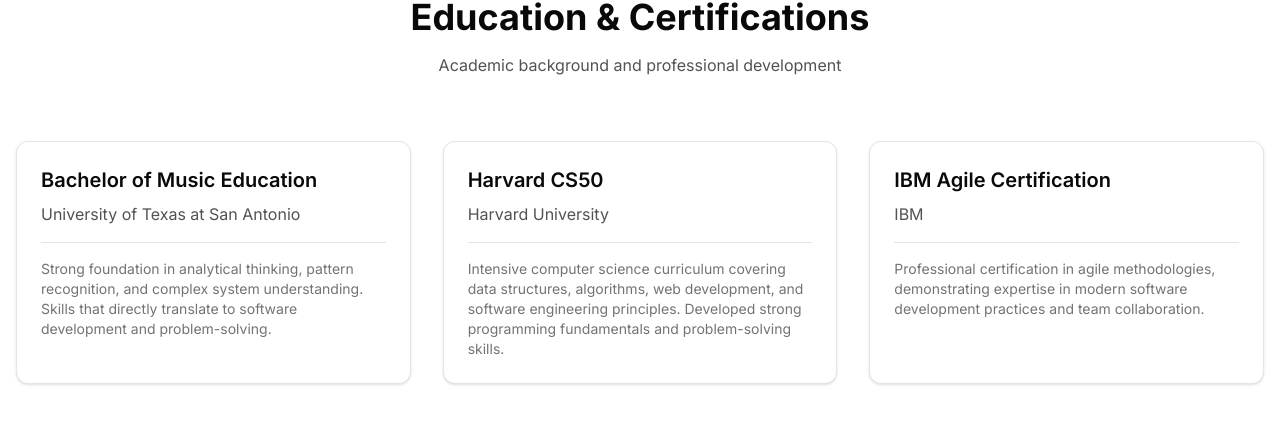
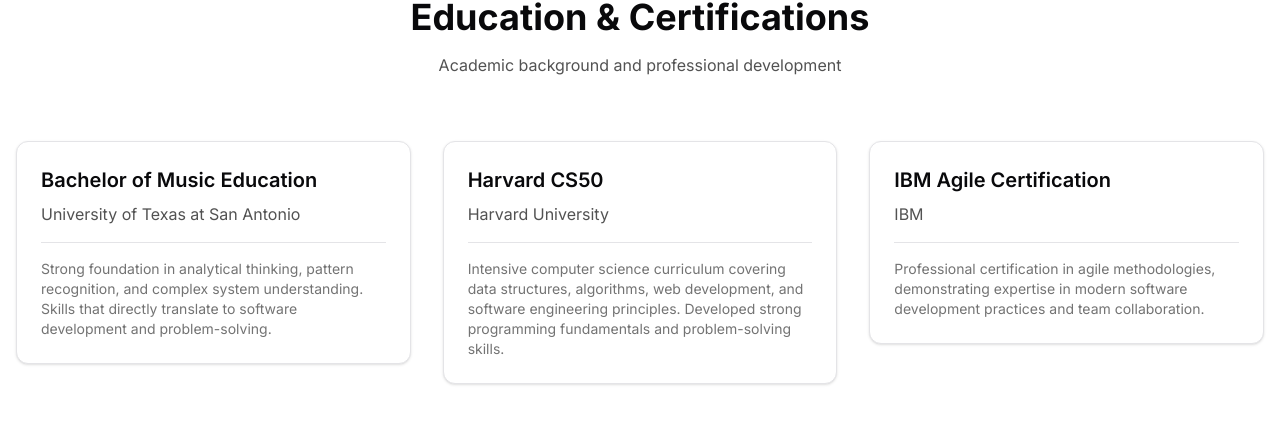
Before and after one commit to BlaineCowen/portfolio, a Next.js app: page / in a window 1280 px wide. Shown: the part 3584-4018 px from the top of the page. Built offline with nearby package versions, Linux system fonts and the light colour scheme.

Commit message:
fix scroll animation

```diff
--- a/app/page.tsx
+++ b/app/page.tsx
@@ -314,20 +314,12 @@
                 </h3>
                 <div className="grid grid-cols-2 md:grid-cols-4 gap-4">
                   {category.skills.map((skill) => (
-                    <motion.div
+                    <div
                       key={skill}
-                      initial={{ opacity: 0, scale: 0.8 }}
-                      whileInView={{ opacity: 1, scale: 1 }}
-                      whileHover={{
-                        scale: 1.05,
-                        backgroundColor: "rgb(245 245 245)",
-                      }}
-                      transition={{ duration: 0.2 }}
-                      viewport={{ once: true }}
-                      className="p-4 rounded-lg bg-white border border-neutral-200 hover:border-neutral-300 transition-all text-center shadow-sm cursor-default"
+                      className="p-4 rounded-lg bg-white border border-neutral-200 hover:border-neutral-300 transition-all text-center shadow-sm cursor-default hover:scale-105 duration-200"
                     >
                       {skill}
-                    </motion.div>
+                    </div>
                   ))}
                 </div>
               </motion.div>
@@ -355,72 +347,46 @@
           </motion.div>
 
           <div className="mt-16 grid grid-cols-1 md:grid-cols-2 lg:grid-cols-3 gap-8">
+            {[
+              {
+                title: "Bachelor of Music Education",
+                institution: "University of Texas at San Antonio",
+                description:
+                  "Strong foundation in analytical thinking, pattern recognition, and complex system understanding. Skills that directly translate to software development and problem-solving.",
+              },
+              {
+                title: "Harvard CS50",
+                institution: "Harvard University",
+                description:
+                  "Intensive computer science curriculum covering data structures, algorithms, web development, and software engineering principles. Developed strong programming fundamentals and problem-solving skills.",
+              },
+              {
+                title: "IBM Agile Certification",
+                institution: "IBM",
+                description:
+                  "Professional certification in agile methodologies, demonstrating expertise in modern software development practices and team collaboration.",
+              },
+            ].map((edu, index) => (
               <motion.div
+                key={edu.title}
                 initial={{ opacity: 0, y: 20 }}
                 whileInView={{ opacity: 1, y: 0 }}
-              transition={{ duration: 0.5 }}
+                transition={{ duration: 0.5, delay: index * 0.1 }}
                 viewport={{ once: true }}
-              className="p-6 rounded-xl bg-white border border-neutral-200 hover:border-neutral-300 transition-all shadow-sm space-y-4"
               >
+                <div className="p-6 rounded-xl bg-white border border-neutral-200 hover:border-neutral-300 transition-all shadow-sm space-y-4 hover:scale-105 duration-200">
                   <div className="space-y-2">
-                <h3 className="text-xl font-semibold">
-                  Bachelor of Music Education
-                </h3>
-                <p className="text-neutral-600">
-                  University of Texas at San Antonio
-                </p>
+                    <h3 className="text-xl font-semibold">{edu.title}</h3>
+                    <p className="text-neutral-600">{edu.institution}</p>
                   </div>
                   <div className="pt-4 border-t border-neutral-100">
                     <p className="text-neutral-500 text-sm">
-                  Strong foundation in analytical thinking, pattern recognition,
-                  and complex system understanding. Skills that directly
-                  translate to software development and problem-solving.
+                      {edu.description}
                     </p>
                   </div>
-            </motion.div>
-
-            <motion.div
-              initial={{ opacity: 0, y: 20 }}
-              whileInView={{ opacity: 1, y: 0 }}
-              transition={{ duration: 0.5, delay: 0.1 }}
-              viewport={{ once: true }}
-              className="p-6 rounded-xl bg-white border border-neutral-200 hover:border-neutral-300 transition-all shadow-sm space-y-4"
-            >
-              <div className="space-y-2">
-                <h3 className="text-xl font-semibold">Harvard CS50</h3>
-                <p className="text-neutral-600">Harvard University</p>
-              </div>
-              <div className="pt-4 border-t border-neutral-100">
-                <p className="text-neutral-500 text-sm">
-                  Intensive computer science curriculum covering data
-                  structures, algorithms, web development, and software
-                  engineering principles. Developed strong programming
-                  fundamentals and problem-solving skills.
-                </p>
                 </div>
               </motion.div>
-
-            <motion.div
-              initial={{ opacity: 0, y: 20 }}
-              whileInView={{ opacity: 1, y: 0 }}
-              transition={{ duration: 0.5, delay: 0.2 }}
-              viewport={{ once: true }}
-              className="p-6 rounded-xl bg-white border border-neutral-200 hover:border-neutral-300 transition-all shadow-sm space-y-4"
-            >
-              <div className="space-y-2">
-                <h3 className="text-xl font-semibold">
-                  IBM Agile Certification
-                </h3>
-                <p className="text-neutral-600">IBM</p>
-              </div>
-              <div className="pt-4 border-t border-neutral-100">
-                <p className="text-neutral-500 text-sm">
-                  Professional certification in agile methodologies,
-                  demonstrating expertise in modern software development
-                  practices and team collaboration.
-                </p>
-              </div>
-            </motion.div>
+            ))}
           </div>
         </div>
       </section>
```
Lines whose indentation alone changed are shown as unchanged.
